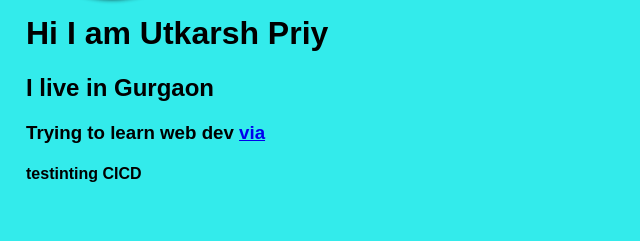
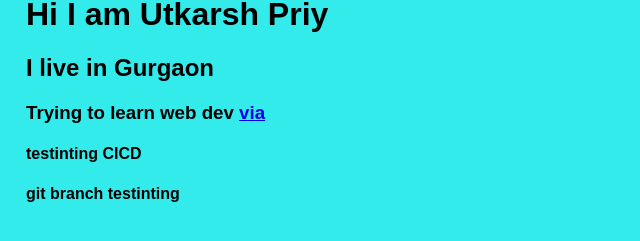
Before and after one commit to UtkarshPriy/UtkarshPriy, a plain HTML site: page index.html in a window 1280 px wide. Shown: the part 411-652 px from the top of the page, without its empty margins (0-640 px from the left). Drawn offline with Linux system fonts and the light colour scheme.

Commit message:
test: testing git merger

```diff
--- a/index.html
+++ b/index.html
@@ -19,6 +19,7 @@
                 <h2>I live in Gurgaon</h2>
                 <h3>Trying to learn web dev <a href="https://www.youtube.com/watch?v=E8cl_8ktp9M&list=PLzvhQUIpvvug-c-bExl_xFcopeQi_sa29&index=1">via</a> </h3>
                 <h4>testinting CICD</h4>
+                <h4>git branch testinting</h4>
             </div>
         </header>
     </body>
```
